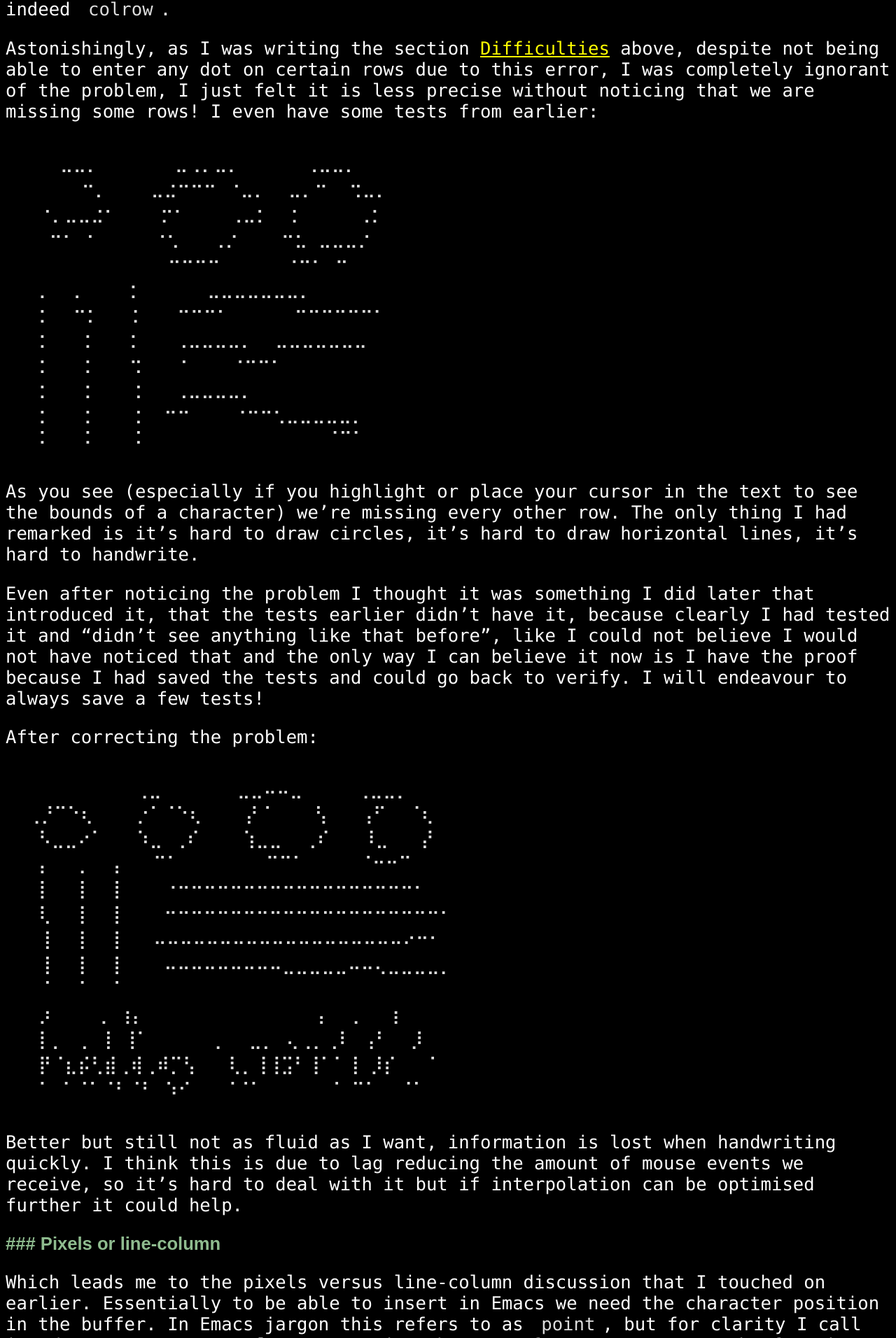
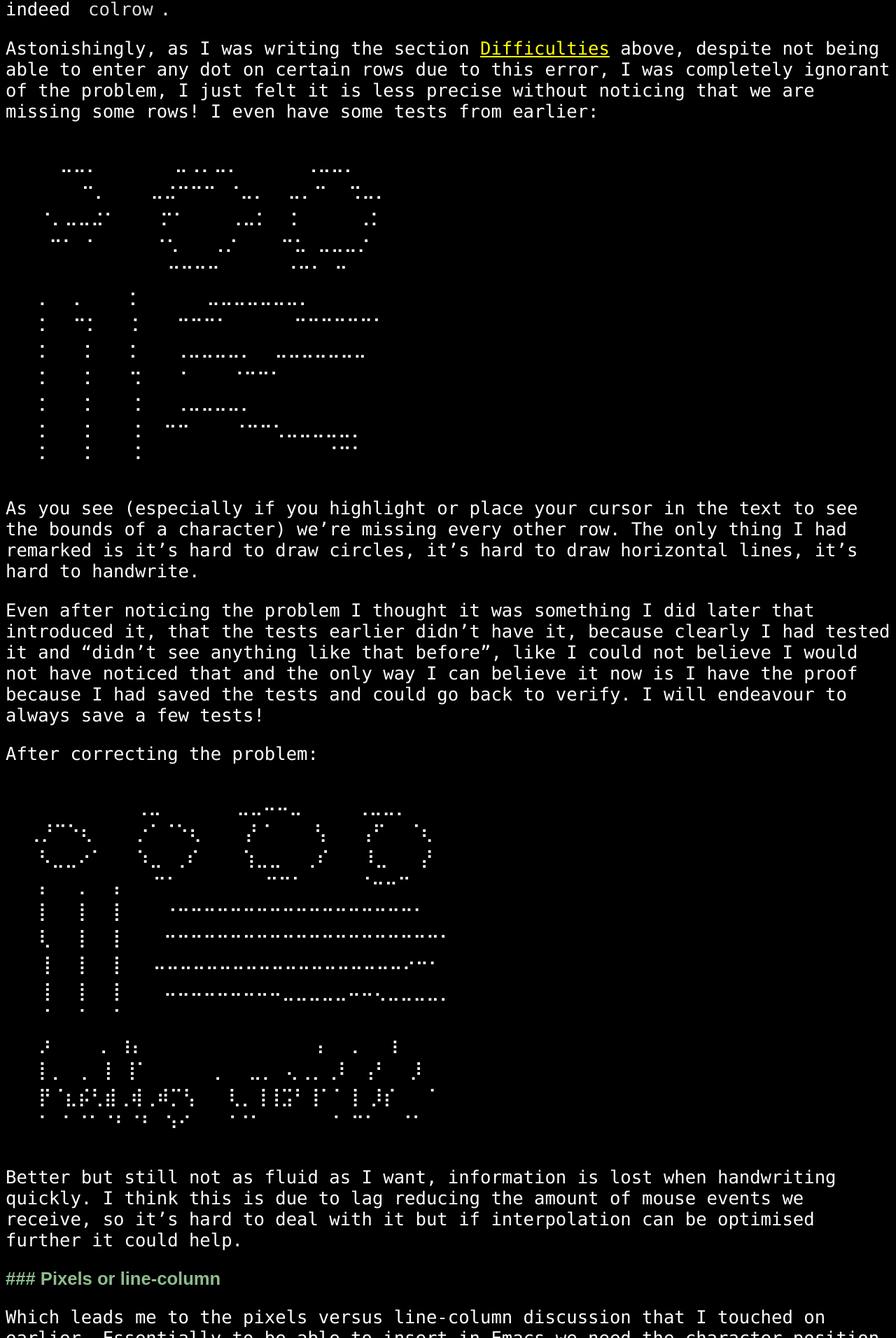
Before and after one commit to plu5/plu5.github.io, a Jekyll site: the page built from _devlog/2-braille-in-the-dumps.md, in a window 1280 px wide. Shown: the part 1536-3448 px from the top of the page at 70% size. Built offline with Jekyll 4.4.1, drawn with Linux system fonts in a browser that asks for light colours.

Commit message:
fix: Attempt to fix braille blocks display

````diff
--- a/_devlog/2-braille-in-the-dumps.md
+++ b/_devlog/2-braille-in-the-dumps.md
@@ -31,7 +31,7 @@ I had written the above early in the day and since found out a lot of problems i
 Similarly, I keep getting thrown off by the term `colrow` because we're used to width being before height all the time, thus wanting to say `rowcol`, but it refers to the column index (=number) and row index thus the width-height order is indeed `colrow`.
 
 Astonishingly, as I was writing the section [Difficulties](#difficulties) above, despite not being able to enter any dot on certain rows due to this error, I was completely ignorant of the problem, I just felt it is less precise without noticing that we are missing some rows! I even have some tests from earlier:
-```
+```braille
     ⣀⣀⡀       ⣀⢀⡀⣀⡀      ⢀⣀⣀⡀
       ⠒⡀    ⣀⣐⠒⠒⠒ ⠐⣀⡀  ⣀⡀⠒  ⢒⣀⡀
   ⠐⡀⣀⣀⣐⠂    ⡒⠂    ⢀⣀⡂  ⡂     ⢀⡂
@@ -50,7 +50,7 @@ As you see (especially if you highlight or place your cursor in the text to see
 Even after noticing the problem I thought it was something I did later that introduced it, that the tests earlier didn't have it, because clearly I had tested it and "didn't see anything like that before", like I could not believe I would not have noticed that and the only way I can believe it now is I have the proof because I had saved the tests and could go back to verify. I will endeavour to always save a few tests!
 
 After correcting the problem:
-```
+```braille
            ⢀⣀       ⣀⣀⠤⠤⣀     ⢀⣀⣀⡀
  ⢀⡘⠉⠑⢆    ⡐⠁⠈⠑⢆    ⡜⠈    ⢣   ⢠⠋  ⠈⢆
   ⠣⣀⣀⠔⠁   ⠱⣀ ⢀⠎    ⢱⣀⣀  ⢀⠎   ⠸⣀   ⡜
--- a/public/css/irn.css
+++ b/public/css/irn.css
@@ -134,6 +134,11 @@ pre code {
 .language-plaintext pre {
   white-space: pre;
   overflow-x: auto;
+}
+
+/* Different font on braille blocks to avoid displaying the grid */
+.language-braille {
+  font-family: "Adwaita Mono", "Courier New", Iosevka, monospace;
 }
 
 /* Gist via GitHub Pages */
````
Also changed, not shown: other parts of _devlog/2-braille-in-the-dumps.md (+1 -1 lines).
